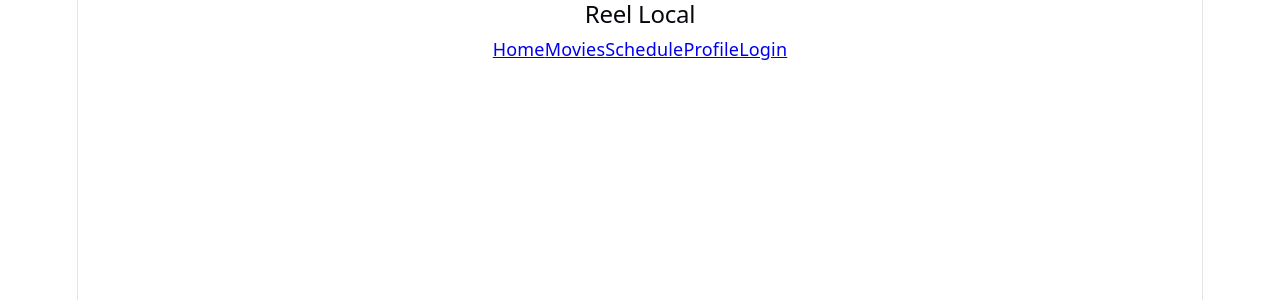
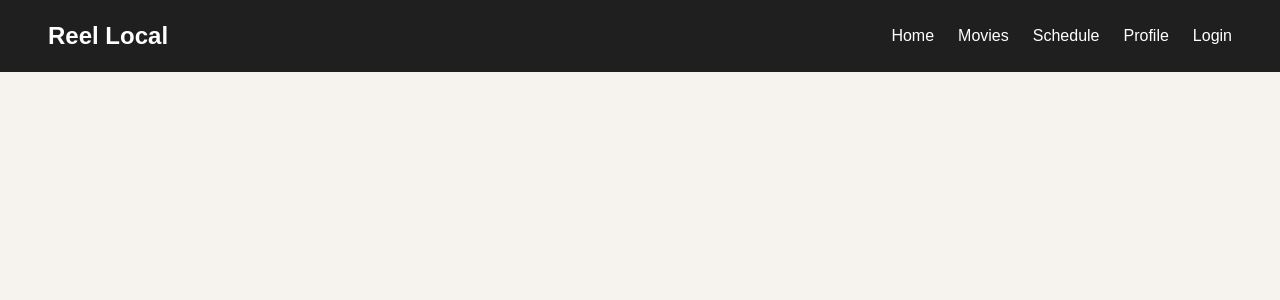
Before and after one commit to ZiruiJia11/reel-local-project, a React (Vite) app in the folder frontend/: page /movies/1 in a window 1280 px wide. Shown: the top 300 px of the page. Built offline with nearby package versions, Linux system fonts and the light colour scheme.

Commit message:
impelement whole page style

```diff
--- a/frontend/src/components/Navbar.tsx
+++ b/frontend/src/components/Navbar.tsx
@@ -2,18 +2,16 @@ import { Link } from "react-router-dom"
 
 function Navbar() {
   return (
-    <nav>
-      <h2>Reel Local</h2>
+    <nav className="navbar">
+      <div className="navbar-logo">Reel Local</div>
 
-      <Link to="/">Home</Link>
-
-      <Link to="/movies">Movies</Link>
-
-      <Link to="/schedule">Schedule</Link>
-
-      <Link to="/profile">Profile</Link>
-
-      <Link to="/login">Login</Link>
+      <div className="navbar-links">
+        <Link to="/">Home</Link>
+        <Link to="/movies">Movies</Link>
+        <Link to="/schedule">Schedule</Link>
+        <Link to="/profile">Profile</Link>
+        <Link to="/login">Login</Link>
+      </div>
     </nav>
   )
 }
--- a/frontend/src/index.css
+++ b/frontend/src/index.css
@@ -1,111 +1,40 @@
-:root {
-  --text: #6b6375;
-  --text-h: #08060d;
-  --bg: #fff;
-  --border: #e5e4e7;
-  --code-bg: #f4f3ec;
-  --accent: #aa3bff;
-  --accent-bg: rgba(170, 59, 255, 0.1);
-  --accent-border: rgba(170, 59, 255, 0.5);
-  --social-bg: rgba(244, 243, 236, 0.5);
-  --shadow:
-    rgba(0, 0, 0, 0.1) 0 10px 15px -3px, rgba(0, 0, 0, 0.05) 0 4px 6px -2px;
-
-  --sans: system-ui, 'Segoe UI', Roboto, sans-serif;
-  --heading: system-ui, 'Segoe UI', Roboto, sans-serif;
-  --mono: ui-monospace, Consolas, monospace;
-
-  font: 18px/145% var(--sans);
-  letter-spacing: 0.18px;
-  color-scheme: light dark;
-  color: var(--text);
-  background: var(--bg);
-  font-synthesis: none;
-  text-rendering: optimizeLegibility;
-  -webkit-font-smoothing: antialiased;
-  -moz-osx-font-smoothing: grayscale;
-
-  @media (max-width: 1024px) {
-    font-size: 16px;
-  }
-}
-
-@media (prefers-color-scheme: dark) {
-  :root {
-    --text: #9ca3af;
-    --text-h: #f3f4f6;
-    --bg: #16171d;
-    --border: #2e303a;
-    --code-bg: #1f2028;
-    --accent: #c084fc;
-    --accent-bg: rgba(192, 132, 252, 0.15);
-    --accent-border: rgba(192, 132, 252, 0.5);
-    --social-bg: rgba(47, 48, 58, 0.5);
-    --shadow:
-      rgba(0, 0, 0, 0.4) 0 10px 15px -3px, rgba(0, 0, 0, 0.25) 0 4px 6px -2px;
-  }
-
-  #social .button-icon {
-    filter: invert(1) brightness(2);
-  }
-}
-
-#root {
-  width: 1126px;
-  max-width: 100%;
-  margin: 0 auto;
-  text-align: center;
-  border-inline: 1px solid var(--border);
-  min-height: 100svh;
-  display: flex;
-  flex-direction: column;
+* {
   box-sizing: border-box;
 }
 
 body {
   margin: 0;
+  font-family: Arial, Helvetica, sans-serif;
+  background: #f6f3ee;
+  color: #1f1f1f;
 }
 
-h1,
-h2 {
-  font-family: var(--heading);
-  font-weight: 500;
-  color: var(--text-h);
+a {
+  color: inherit;
+  text-decoration: none;
 }
 
-h1 {
-  font-size: 56px;
-  letter-spacing: -1.68px;
-  margin: 32px 0;
-  @media (max-width: 1024px) {
-    font-size: 36px;
-    margin: 20px 0;
-  }
-}
-h2 {
-  font-size: 24px;
-  line-height: 118%;
-  letter-spacing: -0.24px;
-  margin: 0 0 8px;
-  @media (max-width: 1024px) {
-    font-size: 20px;
-  }
-}
-p {
-  margin: 0;
+.navbar {
+  height: 72px;
+  padding: 0 48px;
+  background: #1f1f1f;
+  color: white;
+  display: flex;
+  align-items: center;
+  justify-content: space-between;
 }
 
-code,
-.counter {
-  font-family: var(--mono);
-  display: inline-flex;
-  border-radius: 4px;
-  color: var(--text-h);
+.navbar-logo {
+  font-size: 24px;
+  font-weight: 700;
 }
 
-code {
-  font-size: 15px;
-  line-height: 135%;
-  padding: 4px 8px;
-  background: var(--code-bg);
+.navbar-links {
+  display: flex;
+  gap: 24px;
+  font-size: 16px;
 }
+
+.navbar-links a:hover {
+  color: #d9a441;
+}
```
